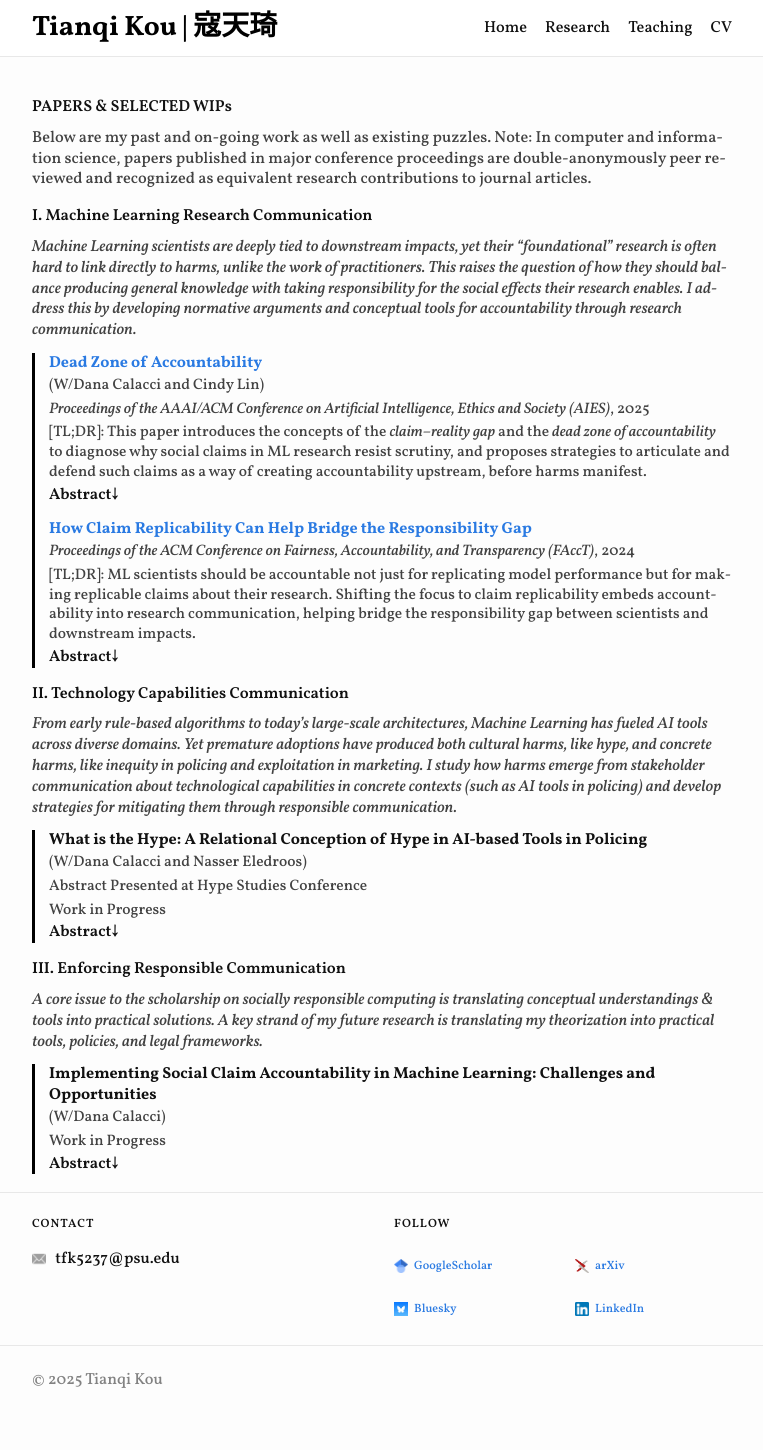
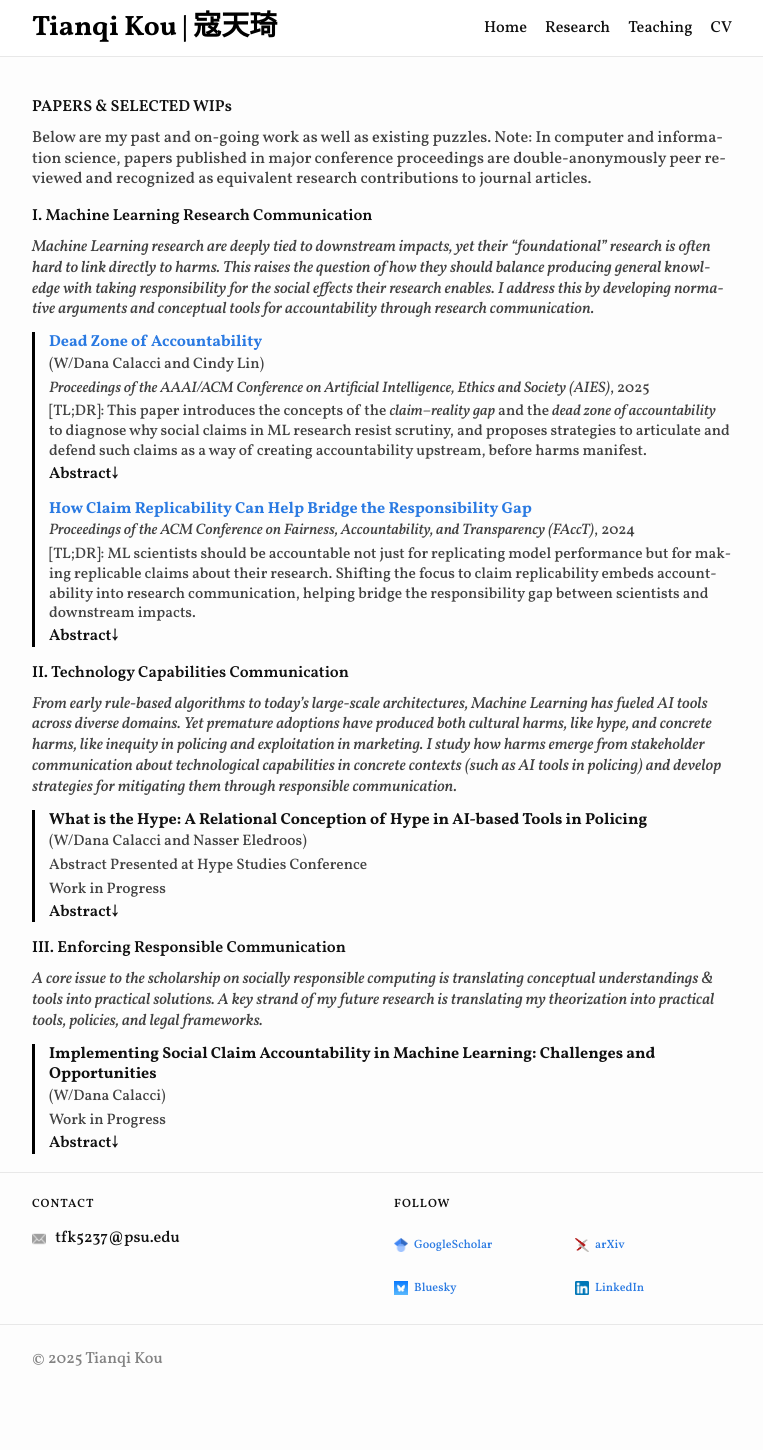
Before and after one commit to koutianqi/koutianqi.github.io, a Jekyll site: the page built from pages/research.markdown, in a window 1280 px wide. Shown: the whole page, without its empty margins (258-1021 px from the left). Built offline with Jekyll 4.4.1, drawn with Linux system fonts in a browser that asks for light colours.

Commit message:
Update research.markdown

```diff
--- a/pages/research.markdown
+++ b/pages/research.markdown
@@ -6,7 +6,7 @@ title: "Research"
 <span style="color:#424242;">Below are my past and on-going work as well as existing puzzles. Note: In computer and information science, papers published in major conference proceedings are double-anonymously peer reviewed and recognized as equivalent research contributions to journal articles.</span>
 
 ### I. Machine Learning Research Communication
-_<span style="color:#424242;">Machine Learning scientists are deeply tied to downstream impacts, yet their “foundational” research is often hard to link directly to harms, unlike the work of practitioners. This raises the question of how they should balance producing general knowledge with taking responsibility for the social effects their research enables. I address this by developing normative arguments and conceptual tools for accountability through research communication.</span>_
+_<span style="color:#424242;">Machine Learning research are deeply tied to downstream impacts, yet their “foundational” research is often hard to link directly to harms. This raises the question of how they should balance producing general knowledge with taking responsibility for the social effects their research enables. I address this by developing normative arguments and conceptual tools for accountability through research communication.</span>_
 
 <div class="pubs">
 {% include paper.html
```
